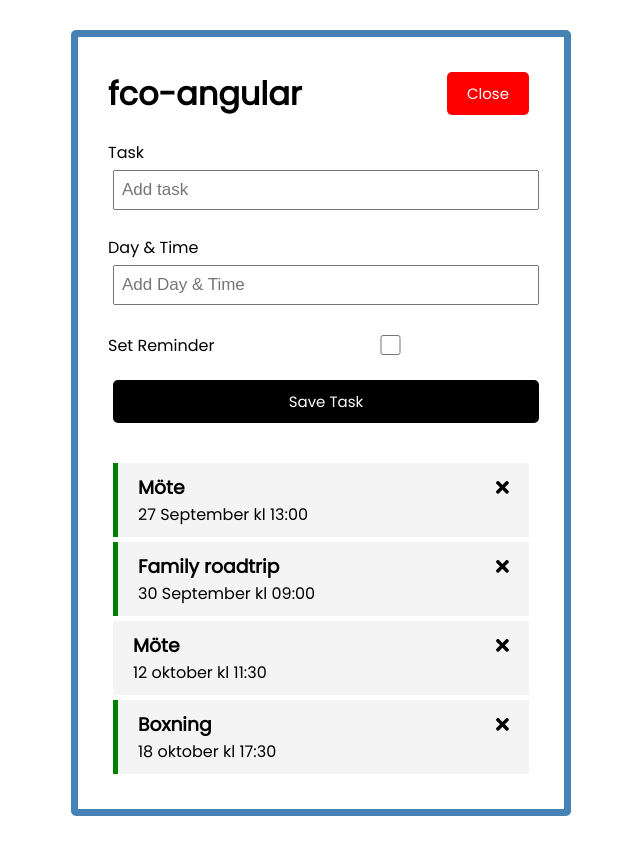
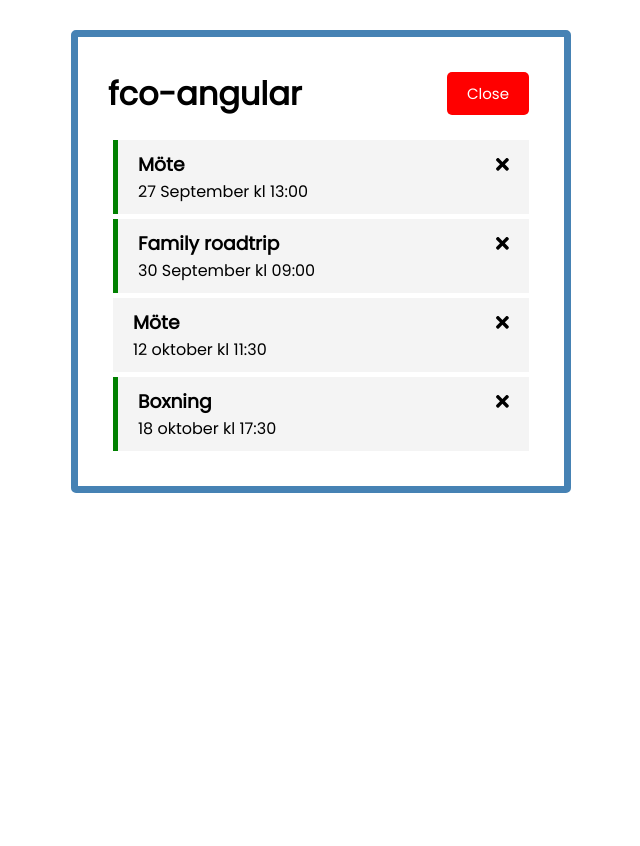
Before and after one commit to Francisco-fco/fco-angular, an Angular app in the folder fco-angular/: page / in a window 1280 px wide. Shown: the whole page, without its empty margins (319-959 px from the left). After the commit the page ends 800 px from the top, so only its background shows below. Built offline with nearby package versions, Linux system fonts and the light colour scheme; data requests are answered from the project's data file.

Commit message:
final touches done. Only show add-task-component efter click on 'Add' - Done!

```diff
--- a/fco-angular/src/app/components/add-task/add-task.component.html
+++ b/fco-angular/src/app/components/add-task/add-task.component.html
@@ -1,15 +1,29 @@
-<form class="add-form" (ngSubmit)="onSubmit()">
+<form *ngIf="showAddTask" class="add-form" (ngSubmit)="onSubmit()">
     <div class="form-control">
         <label for="text">Task</label>
-        <input type="text" name="text" [(ngModel)]="text" id="text" placeholder="Add task">
+        <input
+            type="text"
+            name="text"
+            [(ngModel)]="text"
+            id="text"
+            placeholder="Add task">
     </div>
     <div class="form-control">
         <label for="day">Day & Time</label>
-        <input type="text" name="day" [(ngModel)]="day" id="day" placeholder="Add Day & Time">
+        <input
+            type="text"
+            name="day"
+            [(ngModel)]="day"
+            id="day"
+            placeholder="Add Day & Time">
     </div>
     <div class="form-control form-control-check">
         <label for="reminder">Set Reminder</label>
-        <input type="checkbox" name="reminder" [(ngModel)]="reminder" id="reminder"/>
+        <input
+            type="checkbox"
+            name="reminder"
+            [(ngModel)]="reminder"
+            id="reminder"/>
     </div>
     <input type="submit" value="Save Task" class="btn btn-block"/>
 </form>
--- a/fco-angular/src/app/components/add-task/add-task.component.ts
+++ b/fco-angular/src/app/components/add-task/add-task.component.ts
@@ -1,5 +1,8 @@
 import { Component, OnInit, Output, EventEmitter } from '@angular/core';
 import {Task} from '../../Task';
+import { UiService } from '../../services/ui.service';
+import { Subscription } from 'rxjs';
+
 @Component({
   selector: 'app-add-task',
   templateUrl: './add-task.component.html',
@@ -10,7 +13,14 @@
   text!: string;
   day!: string;
   reminder: boolean = false;
-  constructor() { }
+  showAddTask!: boolean;
+  subscription: Subscription;
+
+  constructor(private uiService:UiService) {
+    this.subscription = this.uiService
+      .onToggle()
+      .subscribe((value) => (this.showAddTask = value));
+   }
 
   ngOnInit(): void {
   }
```
